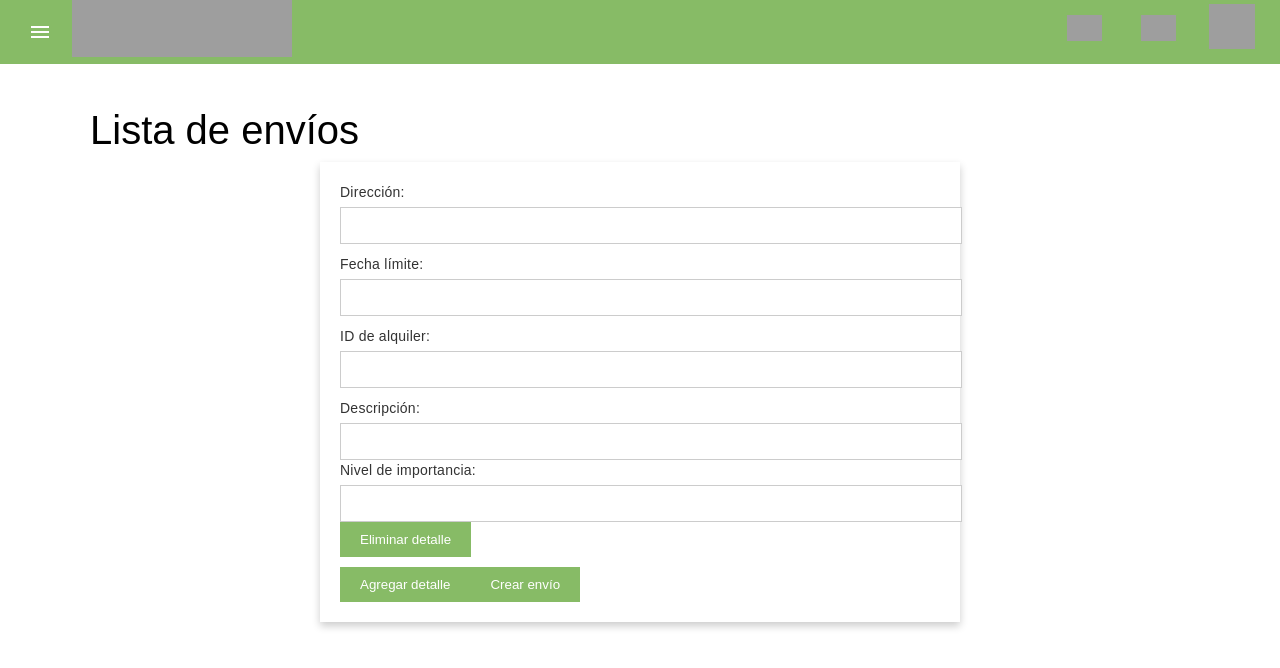
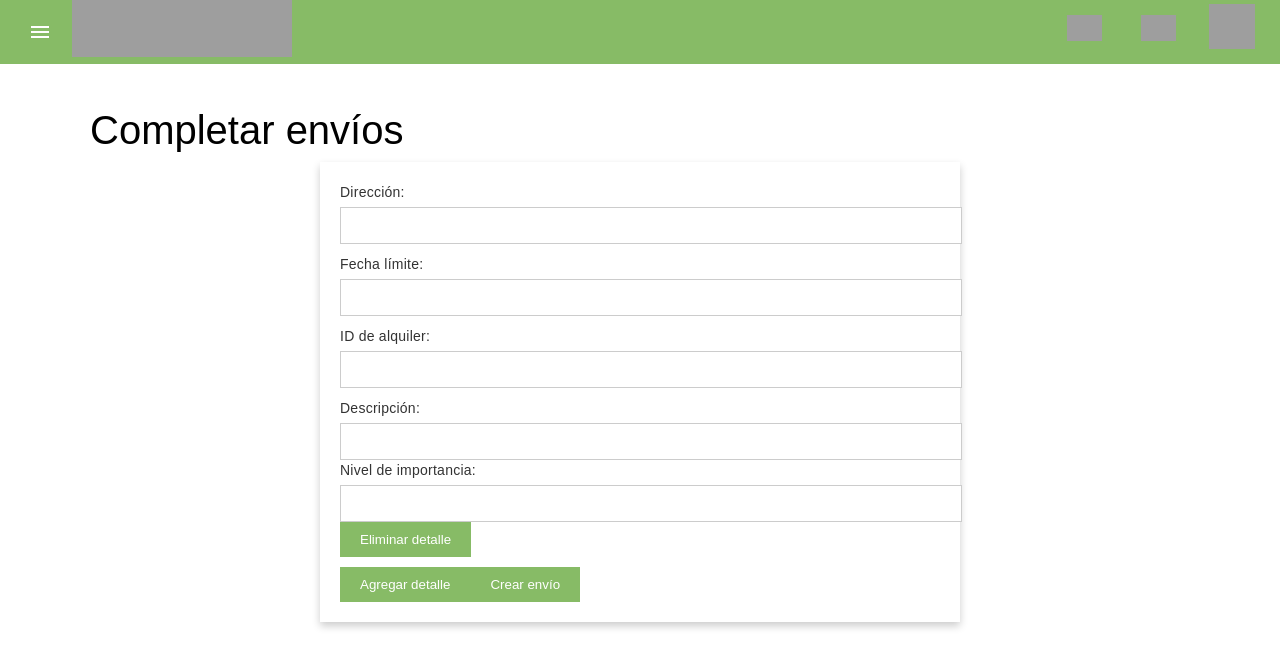
Before and after one commit to SI729-2401-WS51-Grupo-4/Event-Wear-front, an Angular app: page /orden/envio-formulario in a window 1280 px wide. Shown: the top 668 px of the page. Built offline with nearby package versions, Linux system fonts and the light colour scheme; grey boxes are pictures that could not be loaded.

Commit message:
Update tittle shipping-form

```diff
--- a/src/app/envios/components/shipping-form/shipping-form.component.html
+++ b/src/app/envios/components/shipping-form/shipping-form.component.html
@@ -1,4 +1,4 @@
-<h1 class="titulo">Lista de envíos</h1>
+<h1 class="titulo">Completar envíos</h1>
 
 
 <form [formGroup]="form" (ngSubmit)="submit()">
```
